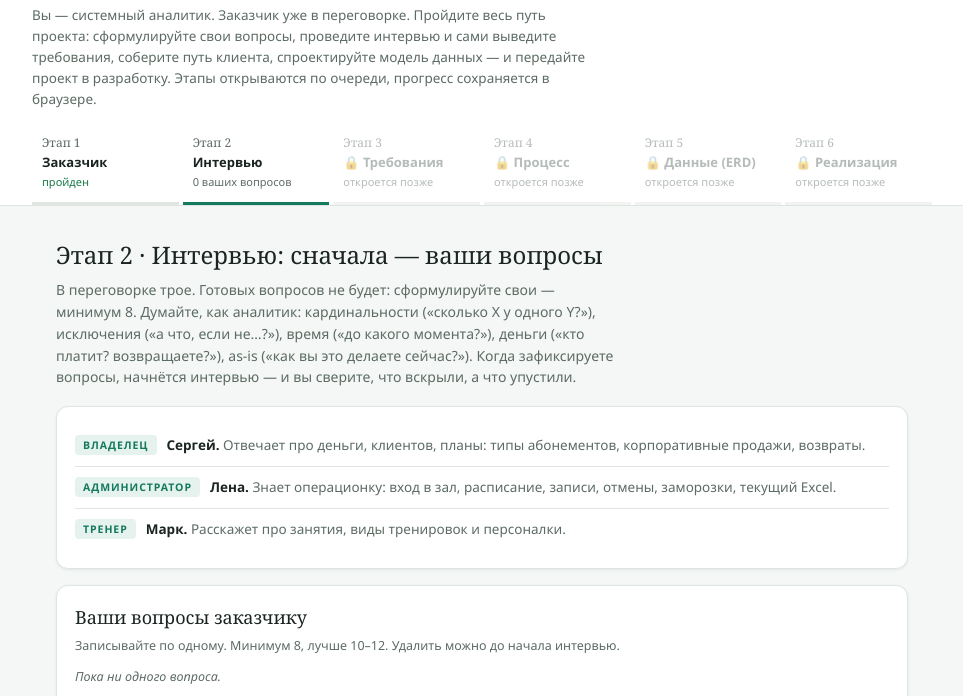
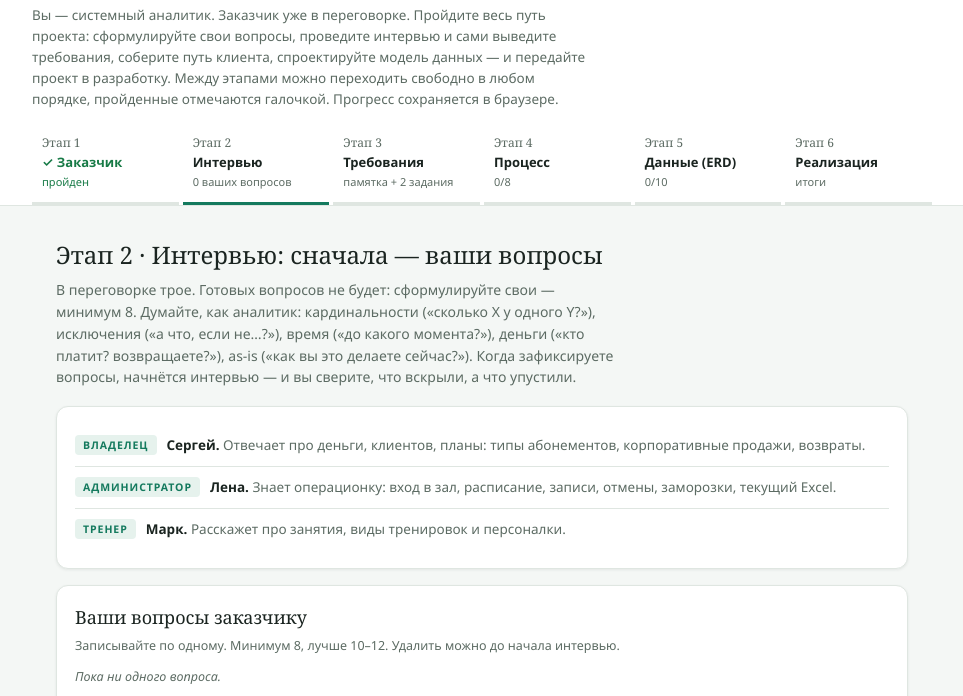
Before and after one commit to AndreyPol1991/sa-praktikum, a plain HTML site: page index.html in a window 1280 px wide. Both pictures are taken after a click on the button "Взять кейс в работу". Shown: the part 82-778 px from the top of the page, without its empty margins (158-1121 px from the left). Drawn offline with Linux system fonts and the light colour scheme.

Commit message:
Свободная навигация между этапами: все этапы кликабельны, пройденные отмечаются галочкой

```diff
--- a/index.html
+++ b/index.html
@@ -55,10 +55,13 @@ h1{font-family:Georgia,"Times New Roman",serif; font-weight:400; font-size:27px;
 .step .st-n{font-family:Georgia,serif; font-size:12px; display:block}
 .step .st-t{font-size:13px; font-weight:600; display:block; color:var(--ink)}
 .step .st-s{font-size:11px; display:block; margin-top:1px}
-.step.locked{cursor:default; opacity:.45}
-.step.locked .st-t{color:var(--muted)}
+.step:hover{background:var(--surface2)}
 .step.act{border-bottom-color:var(--accent)}
 .step.done .st-s{color:var(--ok)}
+.step.done .st-t{color:var(--ok)}
+.linkskip{background:none; border:none; color:var(--muted); font-size:12.5px; cursor:pointer; text-decoration:underline; text-underline-offset:3px; padding:4px}
+.linkskip:hover{color:var(--accent)}
+.linkskip:focus-visible{outline:2px solid var(--accent); outline-offset:2px; border-radius:5px}
 
 .wrap{max-width:900px; margin:0 auto; padding:24px 24px 90px}
 .stage-title{font-family:Georgia,serif; font-weight:400; font-size:24px; margin:6px 0 6px; text-wrap:balance}
@@ -283,7 +286,7 @@ tr.del td{background:var(--err-soft); text-decoration:line-through; color:var(--
       <div class="grow">
         <p class="eyebrow">Интерактивный кейс-квест · от заказчика до реализации</p>
         <h1>«Спроектируем сервис фитнес-клуба»</h1>
-        <p class="top-sub">Вы — системный аналитик. Заказчик уже в переговорке. Пройдите весь путь проекта: сформулируйте свои вопросы, проведите интервью и сами выведите требования, соберите путь клиента, спроектируйте модель данных — и передайте проект в разработку. Этапы открываются по очереди, прогресс сохраняется в браузере.</p>
+        <p class="top-sub">Вы — системный аналитик. Заказчик уже в переговорке. Пройдите весь путь проекта: сформулируйте свои вопросы, проведите интервью и сами выведите требования, соберите путь клиента, спроектируйте модель данных — и передайте проект в разработку. Между этапами можно переходить свободно в любом порядке, пройденные отмечаются галочкой. Прогресс сохраняется в браузере.</p>
       </div>
       <button class="resetmini" id="resetall" type="button">⟲ Начать с нуля</button>
     </div>
@@ -504,7 +507,10 @@ function stageScore(list){
   list.forEach(t=>{ const r=S.ans[t.id]; if(r){done++; if(r.ok) ok++} });
   return {done, ok, total:list.length};
 }
-function unlocked(i){
+/* этапы открыты все и всегда — ходить можно свободно */
+function unlocked(){ return true }
+/* reached — этап реально пройден: нужен для отметок и для выбора стартового экрана */
+function reached(i){
   if(i===0) return true;
   if(i===1) return S.started;
   if(i===2) return ivComplete();
@@ -1102,7 +1108,12 @@ function vInterview(main){
     function upd(){ go.disabled=S.myq.length<MIN_Q; go.textContent=S.myq.length<MIN_Q?`Вопросы готовы — провести интервью (ещё минимум ${MIN_Q-S.myq.length})`:"Вопросы готовы — провести интервью →" }
     go.addEventListener("click",()=>{ if(S.myq.length<MIN_Q) return; S.ivDone=true; save(); renderAll(); window.scrollTo({top:0}) });
     drawQ(); upd();
-    main.appendChild(go);
+    const row=el(`<div style="display:flex; align-items:center; gap:14px; flex-wrap:wrap"></div>`);
+    row.appendChild(go);
+    const skip=el(`<button class="linkskip" type="button">смотреть ответы заказчика без своих вопросов</button>`);
+    skip.addEventListener("click",()=>{ S.ivDone=true; save(); renderAll(); window.scrollTo({top:0}) });
+    row.appendChild(skip);
+    main.appendChild(row);
     return;
   }
   /* after commit: reveal answers; student DERIVES the requirement, then self-checks */
@@ -1308,16 +1319,14 @@ function resetCase(ev){
 function renderStepper(){
   const st=document.getElementById("stepper"); st.innerHTML="";
   STAGES.forEach((sg,i)=>{
-    const un=unlocked(i);
-    const done=i<5&&unlocked(i+1);
-    const b=el(`<button class="step ${cur===i?"act":""} ${un?"":"locked"} ${done?"done":""}" type="button" ${un?"":"disabled"}>
-      <span class="st-n">${sg.n}</span><span class="st-t">${un?"":"🔒 "}${sg.t}</span><span class="st-s">${un?sg.s():"откроется позже"}</span></button>`);
-    if(un) b.addEventListener("click",()=>{cur=i; renderAll(); window.scrollTo({top:0})});
+    const done=i<5&&reached(i+1);
+    const b=el(`<button class="step ${cur===i?"act":""} ${done?"done":""}" type="button">
+      <span class="st-n">${sg.n}</span><span class="st-t">${done?"✓ ":""}${sg.t}</span><span class="st-s">${sg.s()}</span></button>`);
+    b.addEventListener("click",()=>{cur=i; renderAll(); window.scrollTo({top:0})});
     st.appendChild(b);
   });
 }
 function renderAll(){
-  if(!unlocked(cur)) cur=0;
   renderStepper();
   const main=document.getElementById("main"); main.innerHTML="";
   if(cur===0) vBrief(main);
@@ -1385,7 +1394,7 @@ Table session { // экземпляр: что случится в четверг
   if(cur===5) vFinal(main);
 }
 document.getElementById("resetall").addEventListener("click",resetCase);
-for(let i=5;i>=0;i--){ if(unlocked(i)){cur=i;break} }
+for(let i=5;i>=0;i--){ if(reached(i)){cur=i;break} }
 renderAll();
 </script>
 </body>
```
